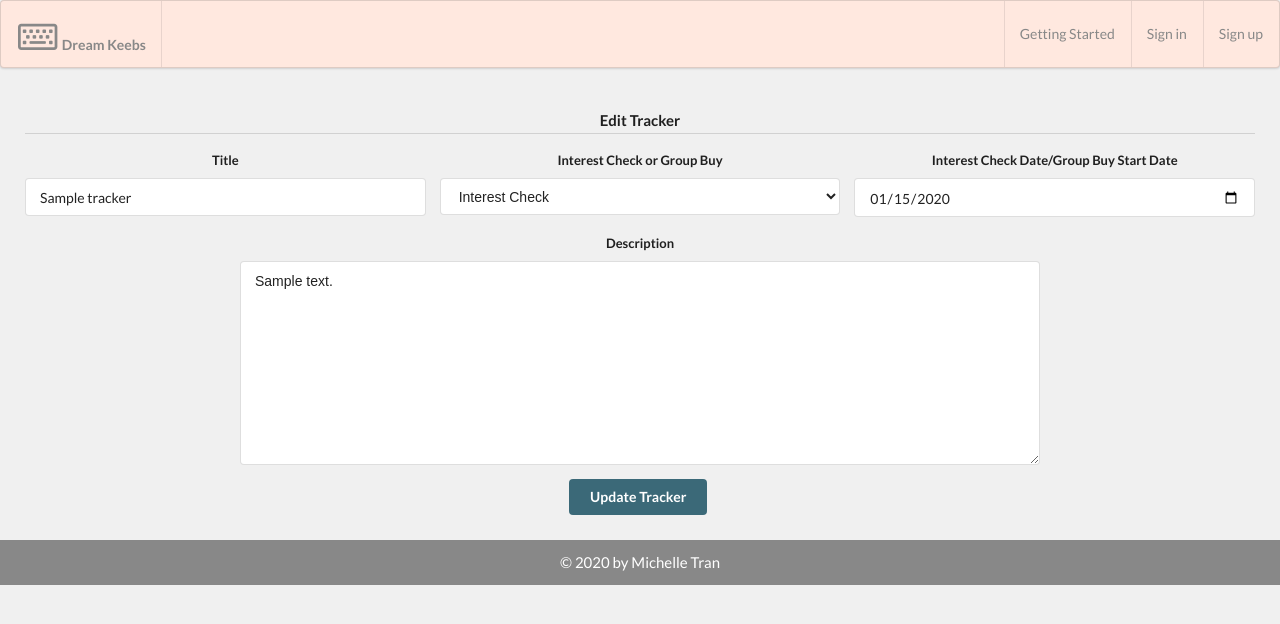
After one commit to meeshers/cute_keebs, a Django app: page /edit-tracker/1 in a window 1280 px wide. The commit adds this page. Shown: the top 624 px of the page. Run offline with Django 3.2, Linux system fonts and the light colour scheme; tables that the repository leaves empty hold one stand-in row (values such as "Sample post").

Commit message:
adds update functionality to tracker

```diff
--- a/main_app/forms.py
+++ b/main_app/forms.py
@@ -63,3 +63,11 @@ class CreateTracker(forms.ModelForm):
       'date': DateInput()
     }
     fields = ['title', 'interest_type', 'date', 'description']
+
+class EditTracker(forms.ModelForm):
+  class Meta:
+    model = Tracker
+    widgets ={
+      'date': DateInput()
+    }
+    fields = ['title', 'interest_type', 'date', 'description']
--- a/main_app/static/css/home.css
+++ b/main_app/static/css/home.css
@@ -48,6 +48,7 @@ body {
 .footer {
   background-color: #888888;
   color: white;
+  font-size: 15px;
   text-align: center;
   position: relative;
   padding: 10px;
@@ -221,6 +222,10 @@ hr {
 .tracker {
   padding-bottom: 20px;
 }
+
+.tracker>.ui.segment{
+  margin-top: 15px;
+}
 .ui.accordion{
   text-align: left;
 }
@@ -228,6 +233,7 @@ hr {
 .ui.accordion>.content{
   text-align: center;
 }
+
 .accordion-labels {
   color: #204051;
   font-size: 1.2em;
--- a/main_app/templates/profile.html
+++ b/main_app/templates/profile.html
@@ -90,6 +90,7 @@
       <i class="keyboard outline icon"></i>
       Track Interest Checks or Group Buy
     </h4>
+    <a class="ui teal button" href="{% url 'create_tracker' %}">Create Tracker</a>
     <div class="ui segment">
       <div class="ui two column very relaxed grid">
         <div class="column">
@@ -109,7 +110,7 @@
                 <b>Description:</b> <br>
                 {{tracker.description}}
               </p>
-              <a href="" class="ui teal button">Edit</a>
+              <a href="{% url 'edit_tracker' tracker.id %}" class="ui teal button">Edit</a>
               <a href="" class="ui teal button">Delete</a>
             </div>
             {% endif %}
@@ -133,7 +134,7 @@
                <b>Description:</b> <br>
                 {{tracker.description}}
               </p>
-              <a href="" class="ui teal button">Edit</a>
+              <a href="{% url 'edit_tracker' tracker.id %}" class="ui teal button">Edit</a>
               <a href="" class="ui teal button">Delete</a>
             </div>
             {% endif %}
@@ -145,7 +146,6 @@
         or
       </div>
     </div>
-    <a class="ui teal button" href="{% url 'create_tracker' %}">Create Tracker</a>
   </div>
 </div>
 {% endblock %}
--- /dev/null
+++ b/main_app/templates/tracker/edit.html
@@ -0,0 +1,41 @@
+{% extends 'base.html' %}
+
+{% block title %}
+<title>Edit Tracker</title>
+{% endblock %}
+
+{% block content %}
+<div>
+  <form class="ui form" action="{% url 'edit_tracker' tracker.id %}" method="POST">
+    <h4 class="ui dividing header">
+      Edit Tracker
+    </h4>
+    {% csrf_token %}
+  <div class="fields">
+    <div class="seven wide field">
+      <label for="name">Title</label>
+      {{edit_tracker.title}}
+    </div>
+    <div class="seven wide field">
+      <label for="status">Interest Check or Group Buy</label>
+      {{edit_tracker.interest_type}}
+    </div>
+    <div class="seven wide field">
+      <label for="date">Interest Check Date/Group Buy Start Date</label>
+      {{edit_tracker.date}}
+    </div>
+
+  </div>
+
+  <div class="fields">
+    <div class="field">
+      <label for="description">Description</label>
+      {{edit_tracker.description}}
+    </div>
+  </div>
+
+  <input class="ui teal button" type="submit" value="Update Tracker">
+  <input type="hidden" name="next" value={{next}}>
+  </form>
+</div>
+{% endblock %}
--- a/main_app/urls.py
+++ b/main_app/urls.py
@@ -37,4 +37,5 @@ urlpatterns = [
 
   # tracker routes
   path('create-tracker', views.create_tracker, name="create_tracker"),
+  path('edit-tracker/<int:tracker_id>', views.edit_tracker, name="edit_tracker"),
 ]
--- a/main_app/views.py
+++ b/main_app/views.py
@@ -6,7 +6,7 @@ from django.contrib.auth.decorators import login_required
 from django.core.paginator import Paginator
 
 # forms
-from .forms import CustomUserForm, CreateKeyboard, EditKeyboard, CreateCase, CreateKeycap, CreatePCB, CreateStabilizer, CreateSwitch, CreateTracker
+from .forms import CustomUserForm, CreateKeyboard, EditKeyboard, CreateCase, CreateKeycap, CreatePCB, CreateStabilizer, CreateSwitch, CreateTracker, EditTracker
 
 # models
 from .models import Switch, Case, Keycap, PCB, Stabilizer, Keyboard, CustomUser, Tracker
@@ -229,3 +229,15 @@ def create_tracker(request):
     return redirect('profile')
   context = {'tracker_form': tracker_form}
   return render(request, 'tracker/create.html', context)
+
+def edit_tracker(request, tracker_id):
+  tracker = Tracker.objects.get(id=tracker_id)
+  if request.method == 'POST':
+    edit_tracker = EditTracker(request.POST, instance=tracker)
+    if edit_tracker.is_valid():
+      edit_tracker.save()
+      return redirect('profile')
+  else:
+    edit_tracker = EditTracker(instance=tracker)
+  context={'tracker':tracker, 'edit_tracker': edit_tracker}
+  return render(request, 'tracker/edit.html',context)
```
